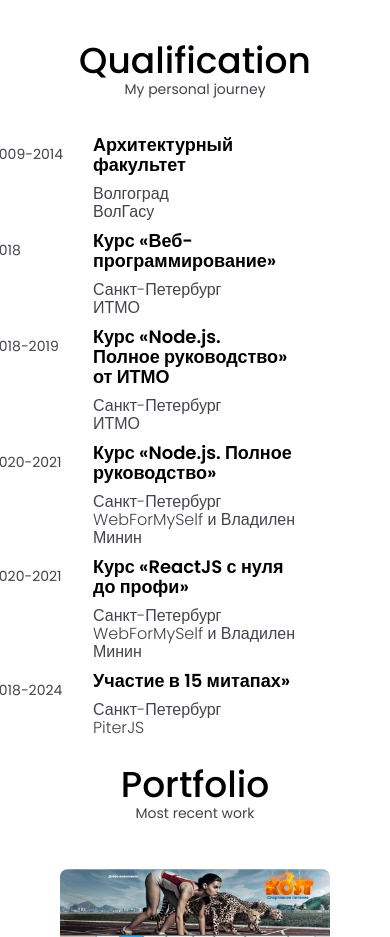
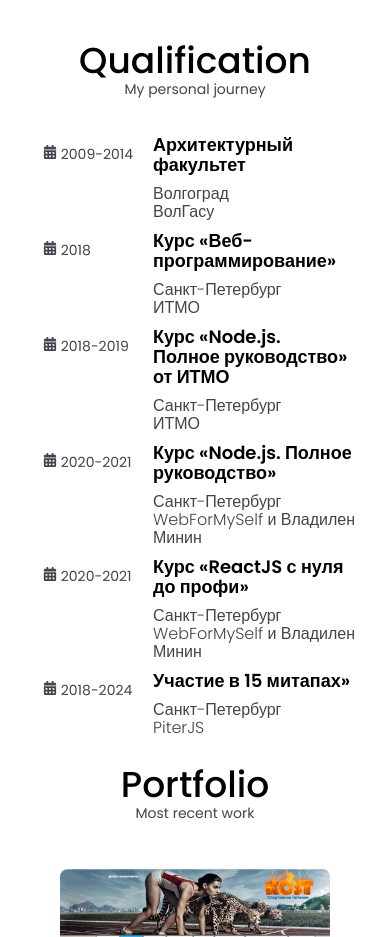
Before and after one commit to lexaarni777/golovchenkoweb, a React (Create React App) app: page / in a window 390 px wide. Shown: the part 1660-2597 px from the top of the page. Built offline with nearby package versions, Linux system fonts and the light colour scheme.

Commit message:
mobile verst

```diff
--- a/src/componets/Qualification/Qualification.module.scss
+++ b/src/componets/Qualification/Qualification.module.scss
@@ -77,11 +77,13 @@ $width: 768px;
         }
         .QualificationBox{
             width: 100%;
+            min-width: 306px;
             .QualificationText{
                 position: relative;
+                margin-left: 120px;
                 .QualificationTextDate{
                     position: absolute;
-                    left: -120px;
+                    left: -110px;
                     top: 5px;
                 }
                 .QualificationTextTitle{
```
